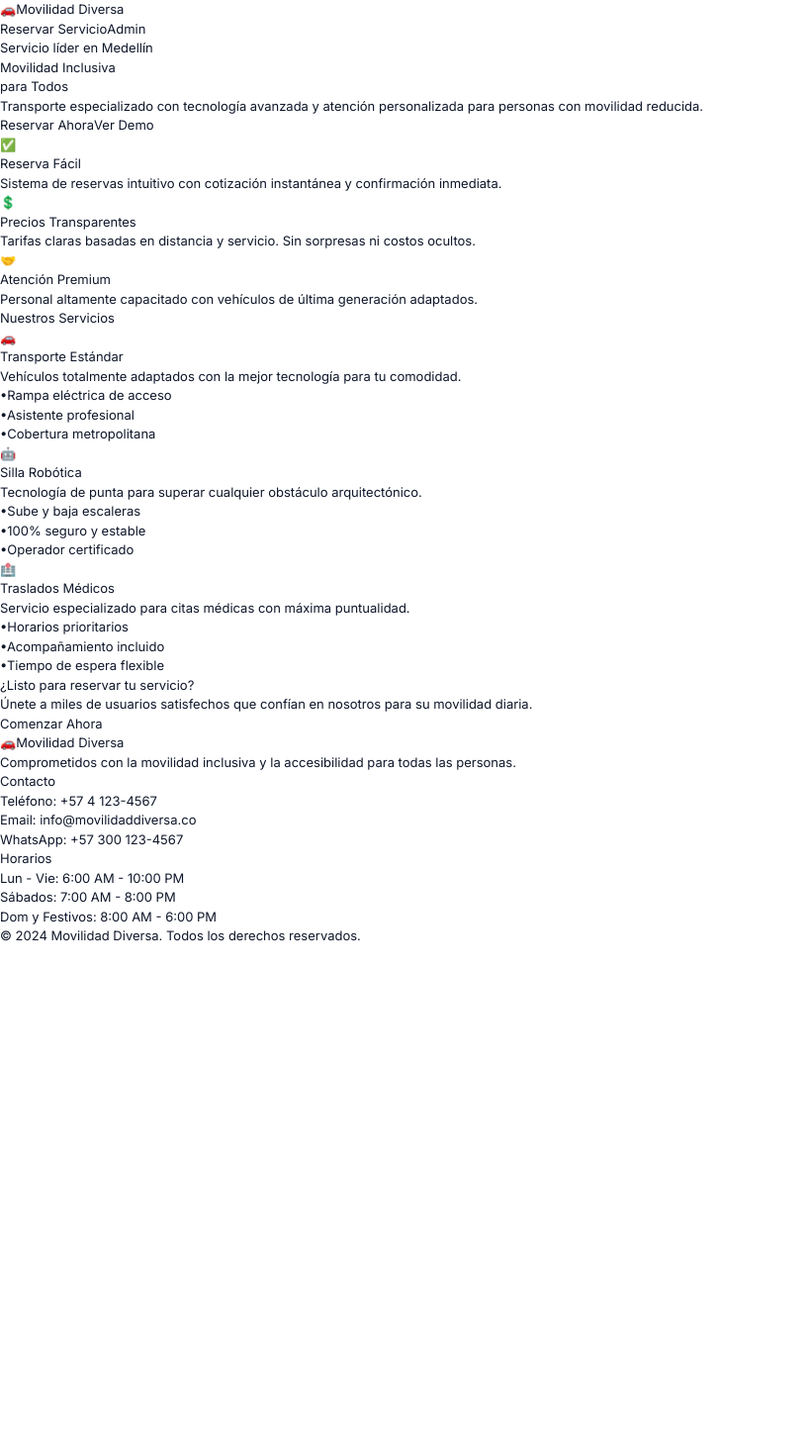
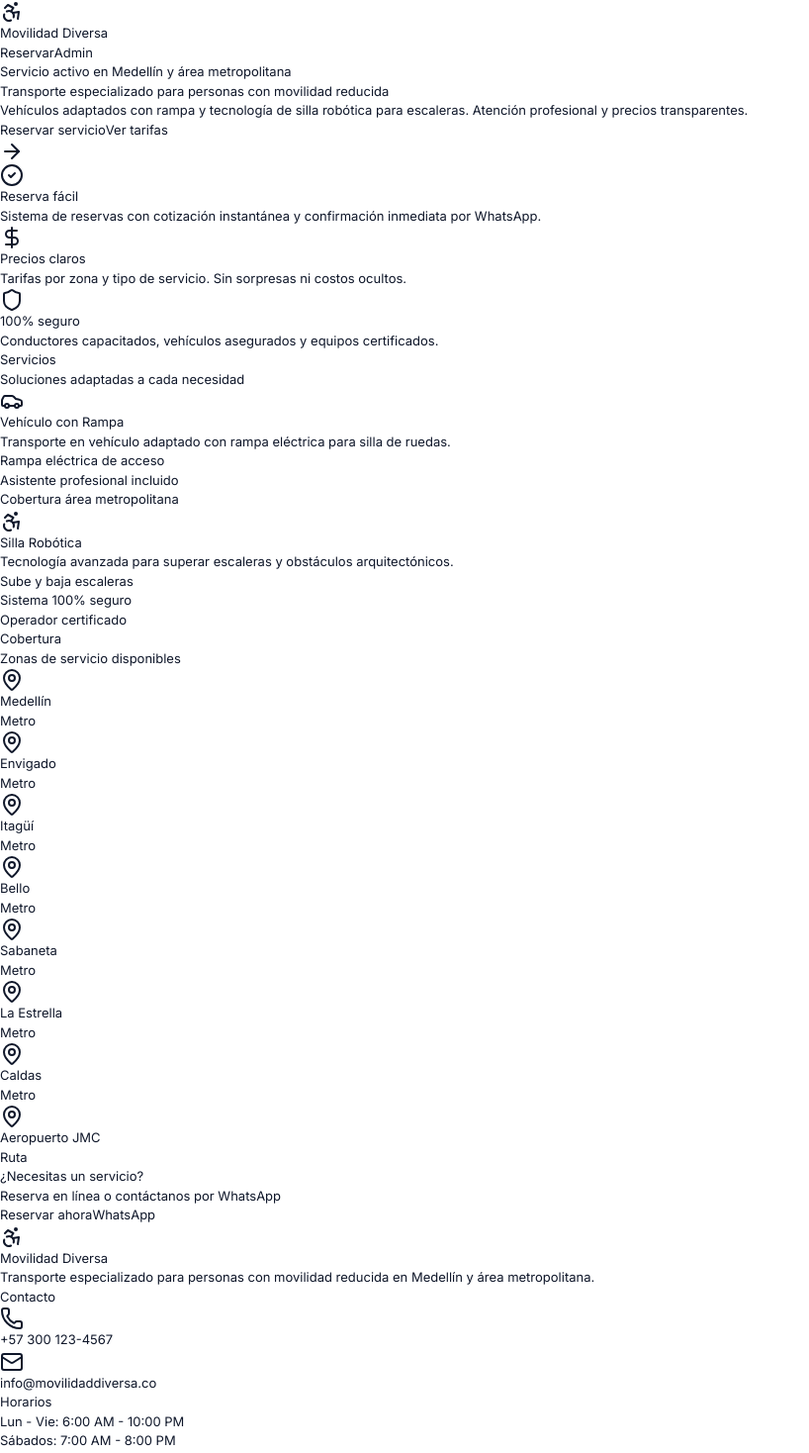
Before and after one commit to edwinvallejo87/movilidadiversa, a Next.js app: page / in a window 1280 px wide. Shown: the top 1468 px of the page at 99% size, without its empty margins (0-818 px from the left). Before the commit the page ends 956 px from the top, so only its background shows below. Built offline with nearby package versions, Linux system fonts and the light colour scheme.

Commit message:
Redesign landing page with minimal style matching admin panel

```diff
--- a/src/app/page.tsx
+++ b/src/app/page.tsx
@@ -1,213 +1,291 @@
 'use client'
 
-import { useState } from 'react'
-import { ButtonModern } from '@/components/ui/button-modern'
-import { CardModern, CardHeader, CardContent, CardTitle, CardDescription } from '@/components/ui/card-modern'
 import Link from 'next/link'
+import {
+  Car,
+  CheckCircle2,
+  DollarSign,
+  Users,
+  Accessibility,
+  Clock,
+  MapPin,
+  Phone,
+  Mail,
+  ArrowRight,
+  Shield,
+  Star
+} from 'lucide-react'
+import { Button } from '@/components/ui/button'
 
 export default function HomePage() {
   return (
     <div className="min-h-screen bg-white">
-      <nav className="bg-white border-b border-gray-200 sticky top-0 z-50">
-        <div className="container mx-auto px-4">
-          <div className="flex items-center justify-between h-16">
-            <div className="flex items-center space-x-2">
-              <span className="text-xl">🚗</span>
-              <span className="text-xl font-bold text-gray-900">
+      {/* Navigation */}
+      <nav className="bg-white border-b border-gray-100 sticky top-0 z-50">
+        <div className="max-w-5xl mx-auto px-4">
+          <div className="flex items-center justify-between h-14">
+            <div className="flex items-center gap-2">
+              <div className="w-8 h-8 bg-gray-900 rounded-lg flex items-center justify-center">
+                <Accessibility className="w-4 h-4 text-white" />
+              </div>
+              <span className="text-sm font-semibold text-gray-900">
                 Movilidad Diversa
               </span>
             </div>
-            <div className="flex items-center space-x-3">
+            <div className="flex items-center gap-2">
               <Link href="/booking">
-                <button className="bg-gray-900 text-white px-4 py-2 rounded-md text-sm font-medium hover:bg-gray-800 transition-colors">
-                  Reservar Servicio
-                </button>
+                <Button size="sm">
+                  Reservar
+                </Button>
               </Link>
               <Link href="/admin">
-                <button className="border border-gray-300 text-gray-700 px-4 py-2 rounded-md text-sm font-medium hover:bg-gray-50 transition-colors">
+                <Button variant="outline" size="sm">
                   Admin
-                </button>
+                </Button>
               </Link>
             </div>
           </div>
         </div>
       </nav>
 
-      <main className="container mx-auto px-4 py-16">
-        <div className="text-center mb-16">
-          <div className="inline-flex items-center gap-2 bg-gray-100 text-gray-700 px-3 py-1 rounded-full text-sm font-medium mb-8">
-            <span className="w-2 h-2 bg-gray-600 rounded-full"></span>
-            Servicio líder en Medellín
+      <main>
+        {/* Hero */}
+        <section className="py-16 md:py-24">
+          <div className="max-w-5xl mx-auto px-4">
+            <div className="max-w-2xl">
+              <div className="inline-flex items-center gap-2 text-xs text-gray-500 mb-6">
+                <span className="w-1.5 h-1.5 bg-green-500 rounded-full"></span>
+                Servicio activo en Medellín y área metropolitana
               </div>
-          <h1 className="text-5xl md:text-6xl font-bold text-gray-900 mb-6 leading-tight">
-            Movilidad Inclusiva<br />para Todos
+              <h1 className="text-3xl md:text-4xl font-semibold text-gray-900 mb-4 leading-tight">
+                Transporte especializado para personas con movilidad reducida
               </h1>
-          <p className="text-xl text-gray-600 mb-8 max-w-2xl mx-auto">
-            Transporte especializado con tecnología avanzada y atención personalizada para personas con movilidad reducida.
+              <p className="text-gray-500 mb-8 text-sm leading-relaxed">
+                Vehículos adaptados con rampa y tecnología de silla robótica para escaleras.
+                Atención profesional y precios transparentes.
               </p>
-          <div className="flex flex-col sm:flex-row gap-4 justify-center">
+              <div className="flex flex-col sm:flex-row gap-3">
                 <Link href="/booking">
-              <button className="bg-gray-900 text-white px-8 py-3 rounded-md font-semibold hover:bg-gray-800 transition-colors">
-                Reservar Ahora
-              </button>
+                  <Button>
+                    Reservar servicio
+                    <ArrowRight className="w-3.5 h-3.5 ml-2" />
+                  </Button>
                 </Link>
-            <button className="border border-gray-300 text-gray-700 px-8 py-3 rounded-md font-semibold hover:bg-gray-50 transition-colors">
-              Ver Demo
-            </button>
+                <Link href="/admin/tariffs">
+                  <Button variant="outline">
+                    Ver tarifas
+                  </Button>
+                </Link>
               </div>
             </div>
+          </div>
+        </section>
 
-        <div className="grid grid-cols-1 md:grid-cols-3 gap-8 mb-16">
-          <div className="bg-white border border-gray-200 rounded-lg p-8 text-center shadow-sm">
-            <div className="w-16 h-16 bg-gray-100 rounded-lg flex items-center justify-center mx-auto mb-4">
-              <span className="text-2xl">✅</span>
+        {/* Features */}
+        <section className="py-12 border-t border-gray-100">
+          <div className="max-w-5xl mx-auto px-4">
+            <div className="grid grid-cols-1 md:grid-cols-3 gap-6">
+              <div className="p-5 rounded-lg border border-gray-100 hover:border-gray-200 transition-colors">
+                <div className="w-9 h-9 bg-gray-50 rounded-lg flex items-center justify-center mb-4">
+                  <CheckCircle2 className="w-4 h-4 text-gray-700" />
                 </div>
-            <h3 className="text-xl font-semibold text-gray-900 mb-4">Reserva Fácil</h3>
-            <p className="text-gray-600">
-              Sistema de reservas intuitivo con cotización instantánea y confirmación inmediata.
+                <h3 className="text-sm font-medium text-gray-900 mb-2">Reserva fácil</h3>
+                <p className="text-xs text-gray-500 leading-relaxed">
+                  Sistema de reservas con cotización instantánea y confirmación inmediata por WhatsApp.
                 </p>
               </div>
 
-          <div className="bg-white border border-gray-200 rounded-lg p-8 text-center shadow-sm">
-            <div className="w-16 h-16 bg-gray-100 rounded-lg flex items-center justify-center mx-auto mb-4">
-              <span className="text-2xl">💲</span>
+              <div className="p-5 rounded-lg border border-gray-100 hover:border-gray-200 transition-colors">
+                <div className="w-9 h-9 bg-gray-50 rounded-lg flex items-center justify-center mb-4">
+                  <DollarSign className="w-4 h-4 text-gray-700" />
                 </div>
-            <h3 className="text-xl font-semibold text-gray-900 mb-4">Precios Transparentes</h3>
-            <p className="text-gray-600">
-              Tarifas claras basadas en distancia y servicio. Sin sorpresas ni costos ocultos.
+                <h3 className="text-sm font-medium text-gray-900 mb-2">Precios claros</h3>
+                <p className="text-xs text-gray-500 leading-relaxed">
+                  Tarifas por zona y tipo de servicio. Sin sorpresas ni costos ocultos.
                 </p>
               </div>
 
-          <div className="bg-white border border-gray-200 rounded-lg p-8 text-center shadow-sm">
-            <div className="w-16 h-16 bg-gray-100 rounded-lg flex items-center justify-center mx-auto mb-4">
-              <span className="text-2xl">🤝</span>
+              <div className="p-5 rounded-lg border border-gray-100 hover:border-gray-200 transition-colors">
+                <div className="w-9 h-9 bg-gray-50 rounded-lg flex items-center justify-center mb-4">
+                  <Shield className="w-4 h-4 text-gray-700" />
                 </div>
-            <h3 className="text-xl font-semibold text-gray-900 mb-4">Atención Premium</h3>
-            <p className="text-gray-600">
-              Personal altamente capacitado con vehículos de última generación adaptados.
+                <h3 className="text-sm font-medium text-gray-900 mb-2">100% seguro</h3>
+                <p className="text-xs text-gray-500 leading-relaxed">
+                  Conductores capacitados, vehículos asegurados y equipos certificados.
                 </p>
               </div>
             </div>
+          </div>
+        </section>
 
-        <div className="bg-gray-50 rounded-lg p-8 mb-16">
-          <h2 className="text-3xl font-bold text-center text-gray-900 mb-12">
-            Nuestros Servicios
-          </h2>
-          <div className="grid grid-cols-1 md:grid-cols-2 lg:grid-cols-3 gap-6">
-            <div className="bg-white border border-gray-200 rounded-lg p-6">
-              <span className="text-3xl mb-4 block">🚗</span>
-              <h3 className="text-lg font-semibold mb-3 text-gray-900">Transporte Estándar</h3>
-              <p className="text-gray-600 mb-4">
-                Vehículos totalmente adaptados con la mejor tecnología para tu comodidad.
+        {/* Services */}
+        <section className="py-12 bg-gray-50/50">
+          <div className="max-w-5xl mx-auto px-4">
+            <div className="mb-8">
+              <h2 className="text-lg font-semibold text-gray-900 mb-2">Servicios</h2>
+              <p className="text-xs text-gray-500">Soluciones adaptadas a cada necesidad</p>
+            </div>
+
+            <div className="grid grid-cols-1 md:grid-cols-2 gap-4">
+              <div className="bg-white p-5 rounded-lg border border-gray-100">
+                <div className="flex items-start gap-4">
+                  <div className="w-10 h-10 bg-gray-900 rounded-lg flex items-center justify-center flex-shrink-0">
+                    <Car className="w-5 h-5 text-white" />
+                  </div>
+                  <div>
+                    <h3 className="text-sm font-medium text-gray-900 mb-1">Vehículo con Rampa</h3>
+                    <p className="text-xs text-gray-500 mb-3">
+                      Transporte en vehículo adaptado con rampa eléctrica para silla de ruedas.
                     </p>
-              <ul className="space-y-2 text-sm text-gray-700">
-                <li className="flex items-center gap-2">
-                  <span className="text-gray-400">•</span>
+                    <ul className="space-y-1.5">
+                      <li className="flex items-center gap-2 text-xs text-gray-600">
+                        <div className="w-1 h-1 bg-gray-400 rounded-full"></div>
                         Rampa eléctrica de acceso
                       </li>
-                <li className="flex items-center gap-2">
-                  <span className="text-gray-400">•</span>
-                  Asistente profesional
+                      <li className="flex items-center gap-2 text-xs text-gray-600">
+                        <div className="w-1 h-1 bg-gray-400 rounded-full"></div>
+                        Asistente profesional incluido
                       </li>
-                <li className="flex items-center gap-2">
-                  <span className="text-gray-400">•</span>
-                  Cobertura metropolitana
-                </li>
-              </ul>
-            </div>
-
-            <div className="bg-white border border-gray-200 rounded-lg p-6">
-              <span className="text-3xl mb-4 block">🤖</span>
-              <h3 className="text-lg font-semibold mb-3 text-gray-900">Silla Robótica</h3>
-              <p className="text-gray-600 mb-4">
-                Tecnología de punta para superar cualquier obstáculo arquitectónico.
-              </p>
-              <ul className="space-y-2 text-sm text-gray-700">
-                <li className="flex items-center gap-2">
-                  <span className="text-gray-400">•</span>
-                  Sube y baja escaleras
-                </li>
-                <li className="flex items-center gap-2">
-                  <span className="text-gray-400">•</span>
-                  100% seguro y estable
-                </li>
-                <li className="flex items-center gap-2">
-                  <span className="text-gray-400">•</span>
-                  Operador certificado
-                </li>
-              </ul>
-            </div>
-
-            <div className="bg-white border border-gray-200 rounded-lg p-6">
-              <span className="text-3xl mb-4 block">🏥</span>
-              <h3 className="text-lg font-semibold mb-3 text-gray-900">Traslados Médicos</h3>
-              <p className="text-gray-600 mb-4">
-                Servicio especializado para citas médicas con máxima puntualidad.
-              </p>
-              <ul className="space-y-2 text-sm text-gray-700">
-                <li className="flex items-center gap-2">
-                  <span className="text-gray-400">•</span>
-                  Horarios prioritarios
-                </li>
-                <li className="flex items-center gap-2">
-                  <span className="text-gray-400">•</span>
-                  Acompañamiento incluido
-                </li>
-                <li className="flex items-center gap-2">
-                  <span className="text-gray-400">•</span>
-                  Tiempo de espera flexible
+                      <li className="flex items-center gap-2 text-xs text-gray-600">
+                        <div className="w-1 h-1 bg-gray-400 rounded-full"></div>
+                        Cobertura área metropolitana
                       </li>
                     </ul>
                   </div>
                 </div>
               </div>
 
-        <div className="text-center py-16">
-          <h2 className="text-3xl font-bold text-gray-900 mb-6">
-            ¿Listo para reservar tu servicio?
+              <div className="bg-white p-5 rounded-lg border border-gray-100">
+                <div className="flex items-start gap-4">
+                  <div className="w-10 h-10 bg-gray-900 rounded-lg flex items-center justify-center flex-shrink-0">
+                    <Accessibility className="w-5 h-5 text-white" />
+                  </div>
+                  <div>
+                    <h3 className="text-sm font-medium text-gray-900 mb-1">Silla Robótica</h3>
+                    <p className="text-xs text-gray-500 mb-3">
+                      Tecnología avanzada para superar escaleras y obstáculos arquitectónicos.
+                    </p>
+                    <ul className="space-y-1.5">
+                      <li className="flex items-center gap-2 text-xs text-gray-600">
+                        <div className="w-1 h-1 bg-gray-400 rounded-full"></div>
+                        Sube y baja escaleras
+                      </li>
+                      <li className="flex items-center gap-2 text-xs text-gray-600">
+                        <div className="w-1 h-1 bg-gray-400 rounded-full"></div>
+                        Sistema 100% seguro
+                      </li>
+                      <li className="flex items-center gap-2 text-xs text-gray-600">
+                        <div className="w-1 h-1 bg-gray-400 rounded-full"></div>
+                        Operador certificado
+                      </li>
+                    </ul>
+                  </div>
+                </div>
+              </div>
+            </div>
+          </div>
+        </section>
+
+        {/* Coverage */}
+        <section className="py-12 border-t border-gray-100">
+          <div className="max-w-5xl mx-auto px-4">
+            <div className="mb-8">
+              <h2 className="text-lg font-semibold text-gray-900 mb-2">Cobertura</h2>
+              <p className="text-xs text-gray-500">Zonas de servicio disponibles</p>
+            </div>
+
+            <div className="grid grid-cols-2 md:grid-cols-4 gap-3">
+              {[
+                { name: 'Medellín', type: 'Metro' },
+                { name: 'Envigado', type: 'Metro' },
+                { name: 'Itagüí', type: 'Metro' },
+                { name: 'Bello', type: 'Metro' },
+                { name: 'Sabaneta', type: 'Metro' },
+                { name: 'La Estrella', type: 'Metro' },
+                { name: 'Caldas', type: 'Metro' },
+                { name: 'Aeropuerto JMC', type: 'Ruta' },
+              ].map((zone) => (
+                <div key={zone.name} className="flex items-center gap-2 p-3 bg-gray-50 rounded-lg">
+                  <MapPin className="w-3.5 h-3.5 text-gray-400" />
+                  <div>
+                    <p className="text-xs font-medium text-gray-900">{zone.name}</p>
+                    <p className="text-[10px] text-gray-400">{zone.type}</p>
+                  </div>
+                </div>
+              ))}
+            </div>
+          </div>
+        </section>
+
+        {/* CTA */}
+        <section className="py-12 bg-gray-900">
+          <div className="max-w-5xl mx-auto px-4 text-center">
+            <h2 className="text-lg font-semibold text-white mb-2">
+              ¿Necesitas un servicio?
             </h2>
-          <p className="text-lg text-gray-600 mb-8 max-w-2xl mx-auto">
-            Únete a miles de usuarios satisfechos que confían en nosotros para su movilidad diaria.
+            <p className="text-xs text-gray-400 mb-6">
+              Reserva en línea o contáctanos por WhatsApp
             </p>
+            <div className="flex flex-col sm:flex-row gap-3 justify-center">
               <Link href="/booking">
-            <button className="bg-gray-900 text-white px-8 py-3 rounded-md font-semibold hover:bg-gray-800 transition-colors">
-              Comenzar Ahora
-            </button>
+                <Button variant="secondary" size="sm">
+                  Reservar ahora
+                </Button>
               </Link>
+              <a href="https://wa.me/573001234567" target="_blank" rel="noopener noreferrer">
+                <Button variant="outline" size="sm" className="border-gray-700 text-gray-300 hover:bg-gray-800">
+                  WhatsApp
+                </Button>
+              </a>
             </div>
+          </div>
+        </section>
       </main>
 
-      <footer className="bg-gray-900 text-white py-12 mt-16">
-        <div className="container mx-auto px-4">
-          <div className="grid grid-cols-1 md:grid-cols-3 gap-8">
+      {/* Footer */}
+      <footer className="bg-gray-900 border-t border-gray-800 py-8">
+        <div className="max-w-5xl mx-auto px-4">
+          <div className="grid grid-cols-1 md:grid-cols-3 gap-8 mb-8">
             <div>
-              <div className="flex items-center space-x-2 mb-4">
-                <span className="text-xl">🚗</span>
-                <span className="text-lg font-semibold">Movilidad Diversa</span>
+              <div className="flex items-center gap-2 mb-3">
+                <div className="w-7 h-7 bg-gray-800 rounded-lg flex items-center justify-center">
+                  <Accessibility className="w-3.5 h-3.5 text-gray-400" />
                 </div>
-              <p className="text-gray-400">
-                Comprometidos con la movilidad inclusiva y la accesibilidad para todas las personas.
+                <span className="text-xs font-medium text-gray-300">Movilidad Diversa</span>
+              </div>
+              <p className="text-[11px] text-gray-500 leading-relaxed">
+                Transporte especializado para personas con movilidad reducida en Medellín y área metropolitana.
               </p>
             </div>
+
             <div>
-              <h3 className="text-lg font-semibold mb-4">Contacto</h3>
-              <ul className="space-y-2 text-gray-400">
-                <li>Teléfono: +57 4 123-4567</li>
-                <li>Email: info@movilidaddiversa.co</li>
-                <li>WhatsApp: +57 300 123-4567</li>
+              <h3 className="text-xs font-medium text-gray-300 mb-3">Contacto</h3>
+              <ul className="space-y-2">
+                <li className="flex items-center gap-2 text-[11px] text-gray-500">
+                  <Phone className="w-3 h-3" />
+                  +57 300 123-4567
+                </li>
+                <li className="flex items-center gap-2 text-[11px] text-gray-500">
+                  <Mail className="w-3 h-3" />
+                  info@movilidaddiversa.co
+                </li>
               </ul>
             </div>
+
             <div>
-              <h3 className="text-lg font-semibold mb-4">Horarios</h3>
-              <ul className="space-y-1 text-gray-400 text-sm">
+              <h3 className="text-xs font-medium text-gray-300 mb-3">Horarios</h3>
+              <ul className="space-y-1 text-[11px] text-gray-500">
                 <li>Lun - Vie: 6:00 AM - 10:00 PM</li>
                 <li>Sábados: 7:00 AM - 8:00 PM</li>
                 <li>Dom y Festivos: 8:00 AM - 6:00 PM</li>
               </ul>
             </div>
           </div>
-          <div className="border-t border-gray-800 mt-8 pt-8 text-center text-gray-500">
-            <p>&copy; 2024 Movilidad Diversa. Todos los derechos reservados.</p>
+
+          <div className="border-t border-gray-800 pt-6 text-center">
+            <p className="text-[10px] text-gray-600">
+              © 2024 Movilidad Diversa. Todos los derechos reservados.
+            </p>
           </div>
         </div>
       </footer>
```
Lines whose indentation alone changed are shown as unchanged.
